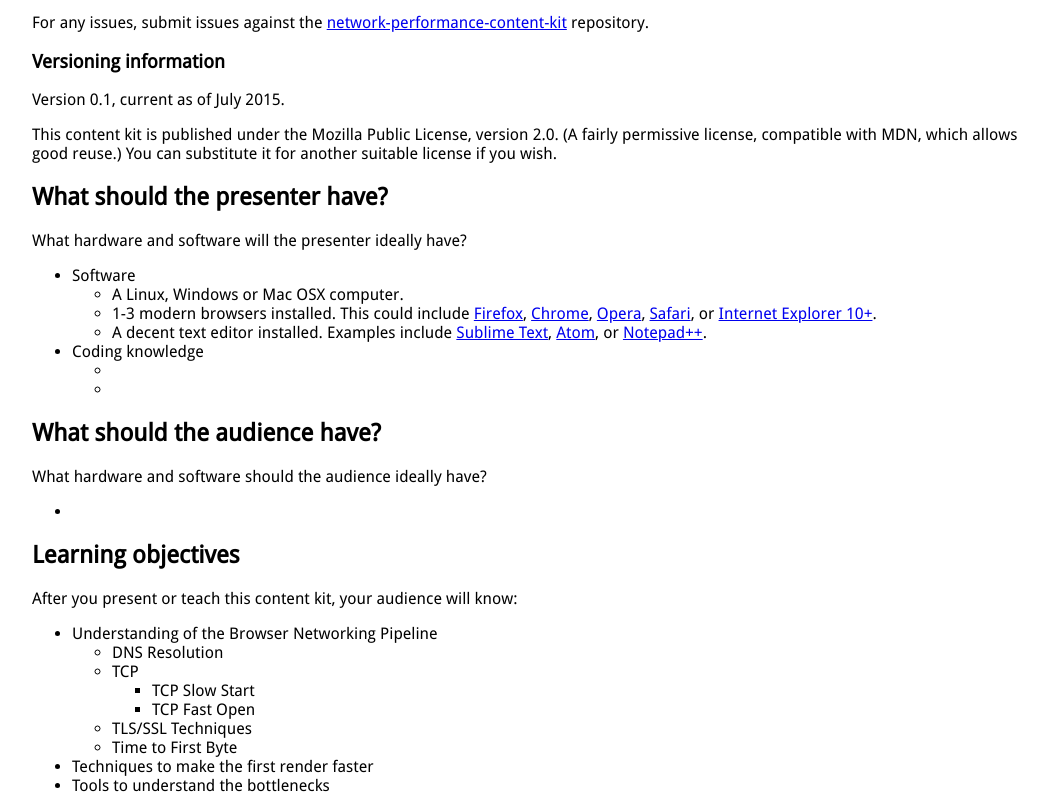
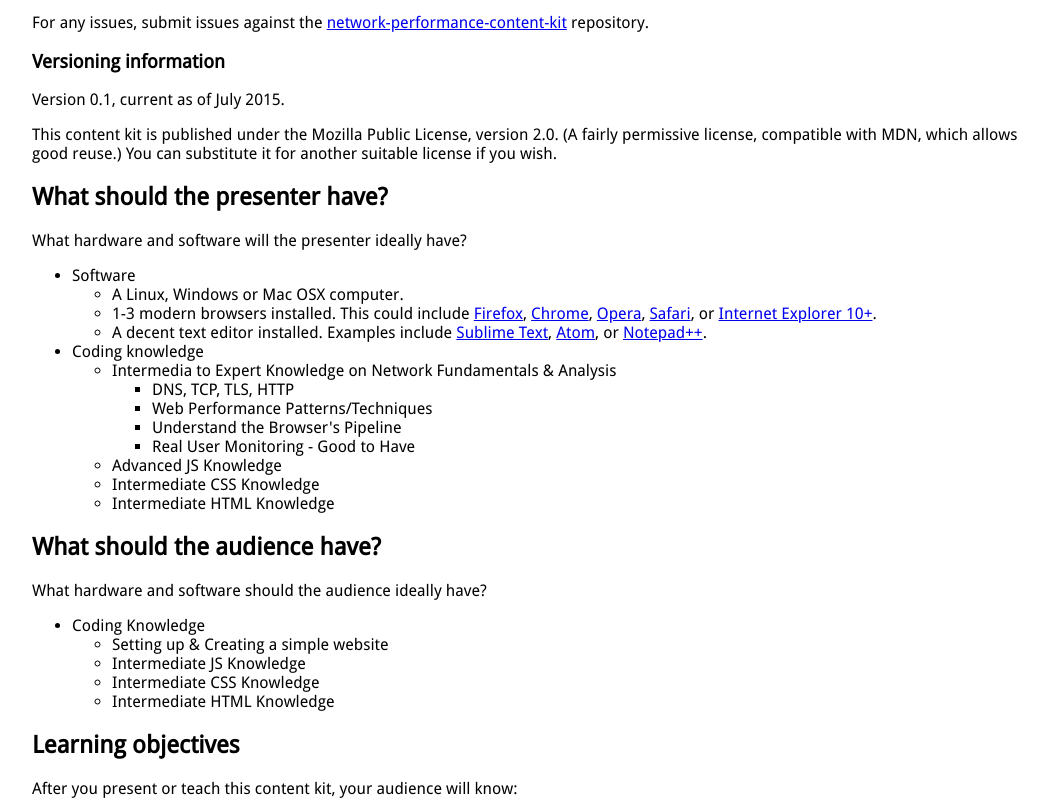
Before and after one commit to vigneshshanmugam/network-performance-content-kit, a website: page index.html in a window 1280 px wide. Shown: the part 122-933 px from the top of the page, without its empty margins (108-1156 px from the left). Drawn offline with Linux system fonts and the light colour scheme.

Commit message:
Updates to index file

```diff
--- a/index.html
+++ b/index.html
@@ -32,8 +32,16 @@
 	    </li>
 	    <li>Coding knowledge
 	      <ul>
-	        <li></li>
-	        <li></li>
+	        <li>Intermedia to Expert Knowledge on Network Fundamentals &amp; Analysis</li>
+	        	<ul>
+	        		<li>DNS, TCP, TLS, HTTP</li>
+	        		<li>Web Performance Patterns/Techniques</li>
+	        		<li>Understand the Browser's Pipeline</li>
+	        		<li>Real User Monitoring - Good to Have</li>
+	        	</ul>
+	        <li>Advanced JS Knowledge</li>
+	        <li>Intermediate CSS Knowledge</li>
+	        <li>Intermediate HTML Knowledge</li>
 	      </ul>
 	    </li>
 	</ul>
@@ -43,7 +51,13 @@
 	<p>What hardware and software should the audience ideally have?</p>
 
 	<ul>
-    	<li></li>
+    	<li>Coding Knowledge</li>
+			<ul>
+				<li>Setting up &amp; Creating a simple website</li>
+				<li>Intermediate JS Knowledge</li>
+				<li>Intermediate CSS Knowledge</li>
+				<li>Intermediate HTML Knowledge</li>
+			</ul>
 	</ul>
 
 	<h2>Learning objectives</h2>
@@ -63,7 +77,8 @@
 	  		<li>Time to First Byte</li>
 	  	</ul>
 	  <li>Techniques to make the first render faster</li>
-	  <li>Tools to understand the bottlenecks</li>
+	  <li>Real User Monitoring/ Synthetic Analysis to understand the bottlenecks</li>
+	  <li>Tools to find &amp; improve the load times</li>
 	</ul>
 
 	<h2>Link to materials</h2>
```
